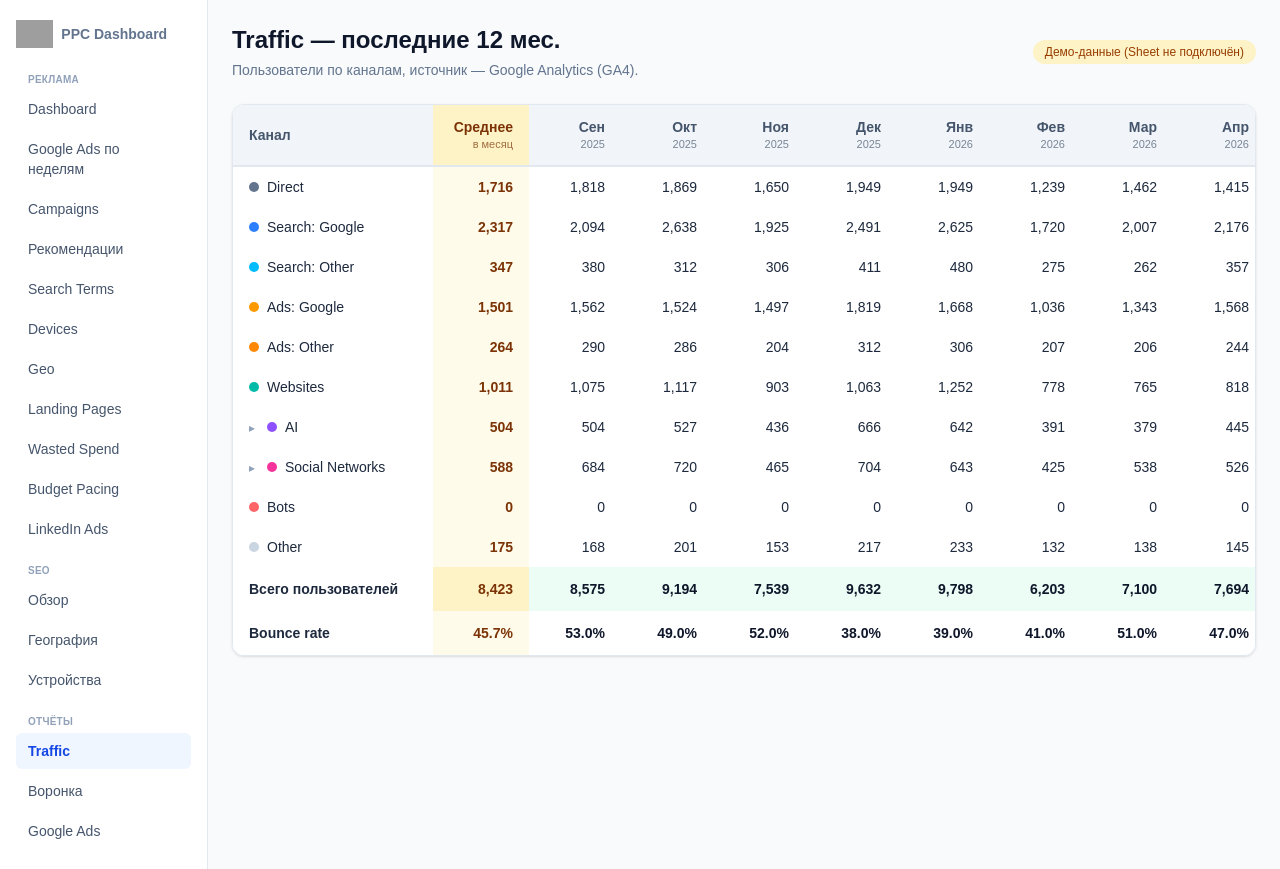
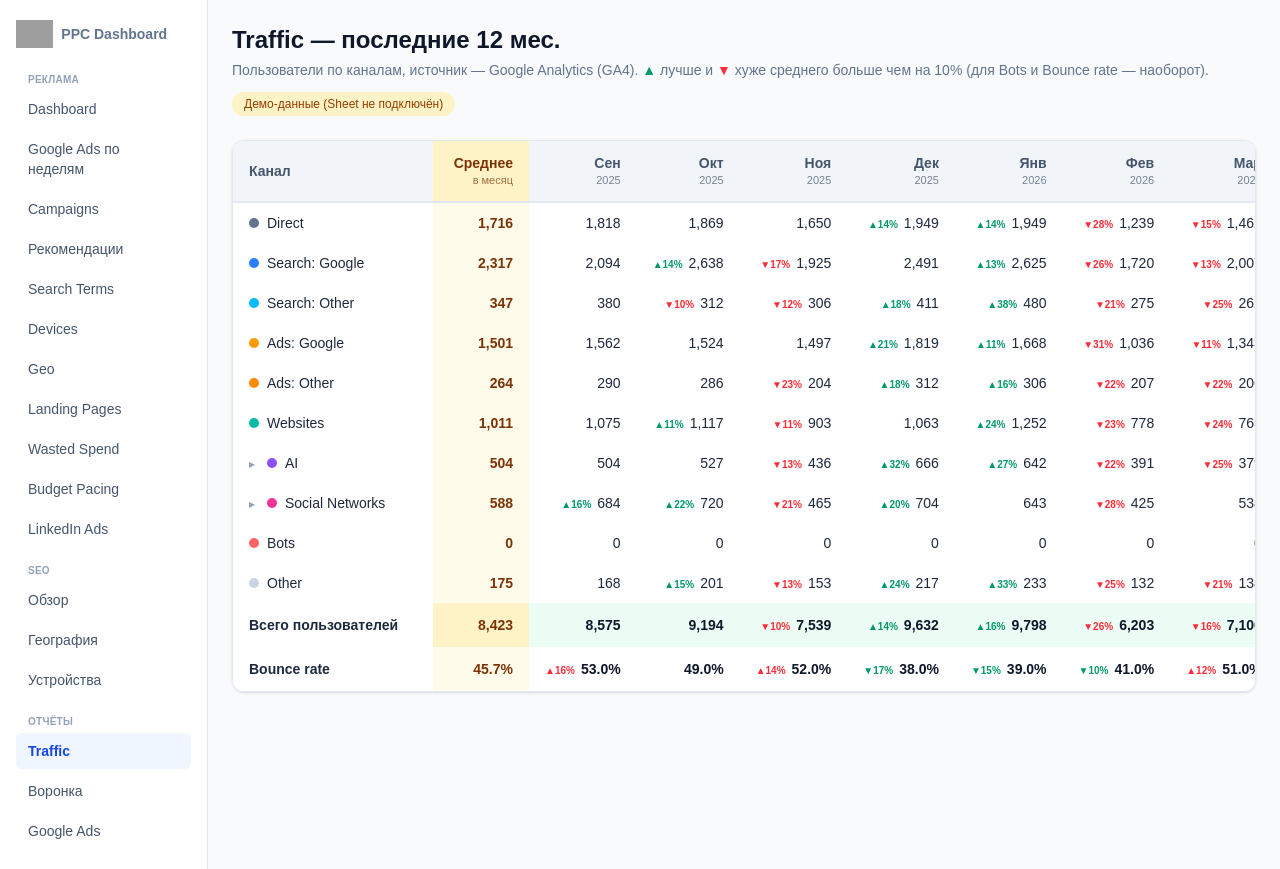
Before and after one commit to ipavlenko-byte/ppc-dashboard, a Next.js app in the folder web/: page /reports/traffic in a window 1280 px wide. Built offline with nearby package versions, Linux system fonts and the light colour scheme; grey boxes are pictures that could not be loaded.

Commit message:
Add better/worse-than-average markers to Traffic
Co-Authored-By: Claude Sonnet 5.5 <noreply@anthropic.com>

```diff
--- a/web/app/reports/traffic/page.tsx
+++ b/web/app/reports/traffic/page.tsx
@@ -1,4 +1,4 @@
-import { TrafficBucketRows } from "@/components/TrafficBucketRows";
+import { TrafficBucketRows, AvgMarker } from "@/components/TrafficBucketRows";
 import { getDashboardData } from "@/lib/dataSource";
 import { fmtInt, fmtPct } from "@/lib/format";
 
@@ -71,6 +71,17 @@ export default async function TrafficReportPage() {
     </th>
   );
   const summaryByMonth = new Map(ga4TrafficSummary.map((r) => [r.yearMonth, r]));
+  const avgTotal = avgMonths.length
+    ? avgMonths.reduce((a, m) => a + (summaryByMonth.get(m)?.totalUsers ?? 0), 0) / avgMonths.length
+    : 0;
+  const avgBounceUsers = avgMonths.reduce((a, m) => a + (summaryByMonth.get(m)?.totalUsers ?? 0), 0);
+  const avgBounce =
+    avgBounceUsers > 0
+      ? avgMonths.reduce(
+          (a, m) => a + (summaryByMonth.get(m)?.bounceRate ?? 0) * (summaryByMonth.get(m)?.totalUsers ?? 0),
+          0
+        ) / avgBounceUsers
+      : 0;
 
   return (
     <div className="flex flex-col gap-6">
@@ -78,7 +89,7 @@ export default async function TrafficReportPage() {
         <div>
           <h1 className="text-2xl font-bold text-slate-900">Traffic — последние {months.length || 12} мес.</h1>
           <p className="mt-1 text-sm text-slate-500">
-            Пользователи по каналам, источник — Google Analytics (GA4).
+            Пользователи по каналам, источник — Google Analytics (GA4). <span className="font-semibold text-emerald-600">▲</span> лучше и <span className="font-semibold text-red-500">▼</span> хуже среднего больше чем на 10% (для Bots и Bounce rate — наоборот).
           </p>
         </div>
         {source === "mock" && (
@@ -128,38 +139,26 @@ export default async function TrafficReportPage() {
               ))}
               <tr className="border-b border-slate-100 bg-emerald-50 font-semibold text-slate-900">
                 <td className={`${FIRST_COL_BODY} bg-emerald-50 py-3`}>Всего пользователей</td>
-                <td className="bg-amber-100 px-4 py-3 text-right text-amber-900">
-                  {fmtInt(
-                    Math.round(
-                      avgMonths.length
-                        ? avgMonths.reduce((a, m) => a + (summaryByMonth.get(m)?.totalUsers ?? 0), 0) / avgMonths.length
-                        : 0
-                    )
-                  )}
-                </td>
+                <td className="bg-amber-100 px-4 py-3 text-right text-amber-900">{fmtInt(Math.round(avgTotal))}</td>
                 {months.map((m) => (
                   <td key={m} className="px-4 py-3 text-right">
+                    {months.indexOf(m) < avgCount && (
+                      <AvgMarker value={summaryByMonth.get(m)?.totalUsers ?? 0} avg={avgTotal} />
+                    )}
                     {fmtInt(summaryByMonth.get(m)?.totalUsers ?? 0)}
                   </td>
                 ))}
               </tr>
               <tr className="font-semibold text-slate-900">
                 <td className={`${FIRST_COL_BODY} py-3`}>Bounce rate</td>
-                <td className="bg-amber-50 px-4 py-3 text-right text-amber-900">
-                  {(() => {
-                    // Средневзвешенный по пользователям bounce rate.
-                    const users = avgMonths.reduce((a, m) => a + (summaryByMonth.get(m)?.totalUsers ?? 0), 0);
-                    const w = avgMonths.reduce(
-                      (a, m) => a + (summaryByMonth.get(m)?.bounceRate ?? 0) * (summaryByMonth.get(m)?.totalUsers ?? 0),
-                      0
-                    );
-                    return users > 0 ? fmtPct(w / users) : "—";
-                  })()}
-                </td>
+                <td className="bg-amber-50 px-4 py-3 text-right text-amber-900">{avgBounce > 0 ? fmtPct(avgBounce) : "—"}</td>
                 {months.map((m) => {
                   const br = summaryByMonth.get(m)?.bounceRate;
                   return (
                     <td key={m} className="px-4 py-3 text-right">
+                      {br !== undefined && months.indexOf(m) < avgCount && (
+                        <AvgMarker value={br} avg={avgBounce} higherIsBetter={false} />
+                      )}
                       {br !== undefined ? fmtPct(br) : "—"}
                     </td>
                   );
--- a/web/components/TrafficBucketRows.tsx
+++ b/web/components/TrafficBucketRows.tsx
@@ -24,6 +24,31 @@ export interface TrafficSourceLine {
 }
 
 // Строка канала; если есть разбивка по источникам — по клику раскрывается (по умолчанию закрыта).
+// Маркер "лучше/хуже среднего": разница меньше порога считается шумом и не показывается.
+export function AvgMarker({
+  value,
+  avg,
+  higherIsBetter = true,
+}: {
+  value: number;
+  avg: number;
+  higherIsBetter?: boolean;
+}) {
+  if (!(avg > 0)) return null;
+  const pct = ((value - avg) / avg) * 100;
+  if (Math.abs(pct) < 10) return null;
+  const good = higherIsBetter ? pct > 0 : pct < 0;
+  return (
+    <span
+      title={`${pct > 0 ? "+" : ""}${Math.round(pct)}% к среднему`}
+      className={`mr-1.5 text-[10px] font-semibold ${good ? "text-emerald-600" : "text-red-500"}`}
+    >
+      {pct > 0 ? "▲" : "▼"}
+      {Math.abs(Math.round(pct))}%
+    </span>
+  );
+}
+
 const avgOf = (values: number[], count: number) =>
   count > 0 ? values.slice(0, count).reduce((a, b) => a + b, 0) / count : 0;
 
@@ -42,6 +67,8 @@ export function TrafficBucketRows({
 }) {
   const [open, setOpen] = useState(false);
   const expandable = sources.length > 0;
+  const higherIsBetter = bucket !== "Bots"; // для ботов рост — это плохо
+  const avg = avgOf(values, avgCount);
 
   return (
     <>
@@ -59,6 +86,7 @@ export function TrafficBucketRows({
         <td className={`${AVG_CELL} py-2.5`}>{fmtInt(Math.round(avgOf(values, avgCount)))}</td>
         {values.map((v, i) => (
           <td key={i} className="px-4 py-2.5 text-right font-medium text-slate-800">
+            {i < avgCount && <AvgMarker value={v} avg={avg} higherIsBetter={higherIsBetter} />}
             {fmtInt(v)}
           </td>
         ))}
@@ -70,6 +98,7 @@ export function TrafficBucketRows({
             <td className={`${AVG_CELL} py-1.5 font-medium`}>{fmtInt(Math.round(avgOf(s.values, avgCount)))}</td>
             {s.values.map((v, i) => (
               <td key={i} className="px-4 py-1.5 text-right text-slate-500">
+                {i < avgCount && <AvgMarker value={v} avg={avgOf(s.values, avgCount)} higherIsBetter={higherIsBetter} />}
                 {fmtInt(v)}
               </td>
             ))}
```
